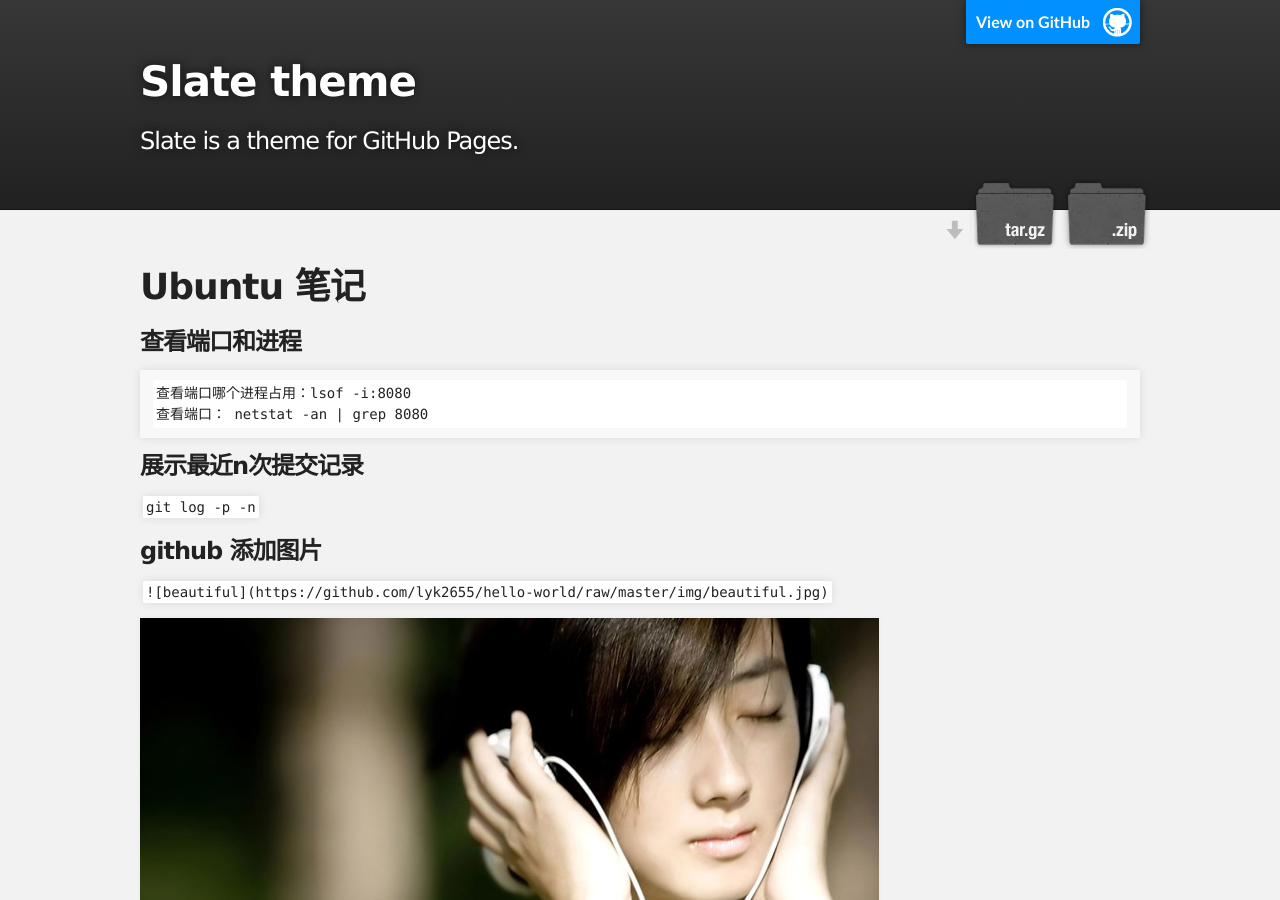
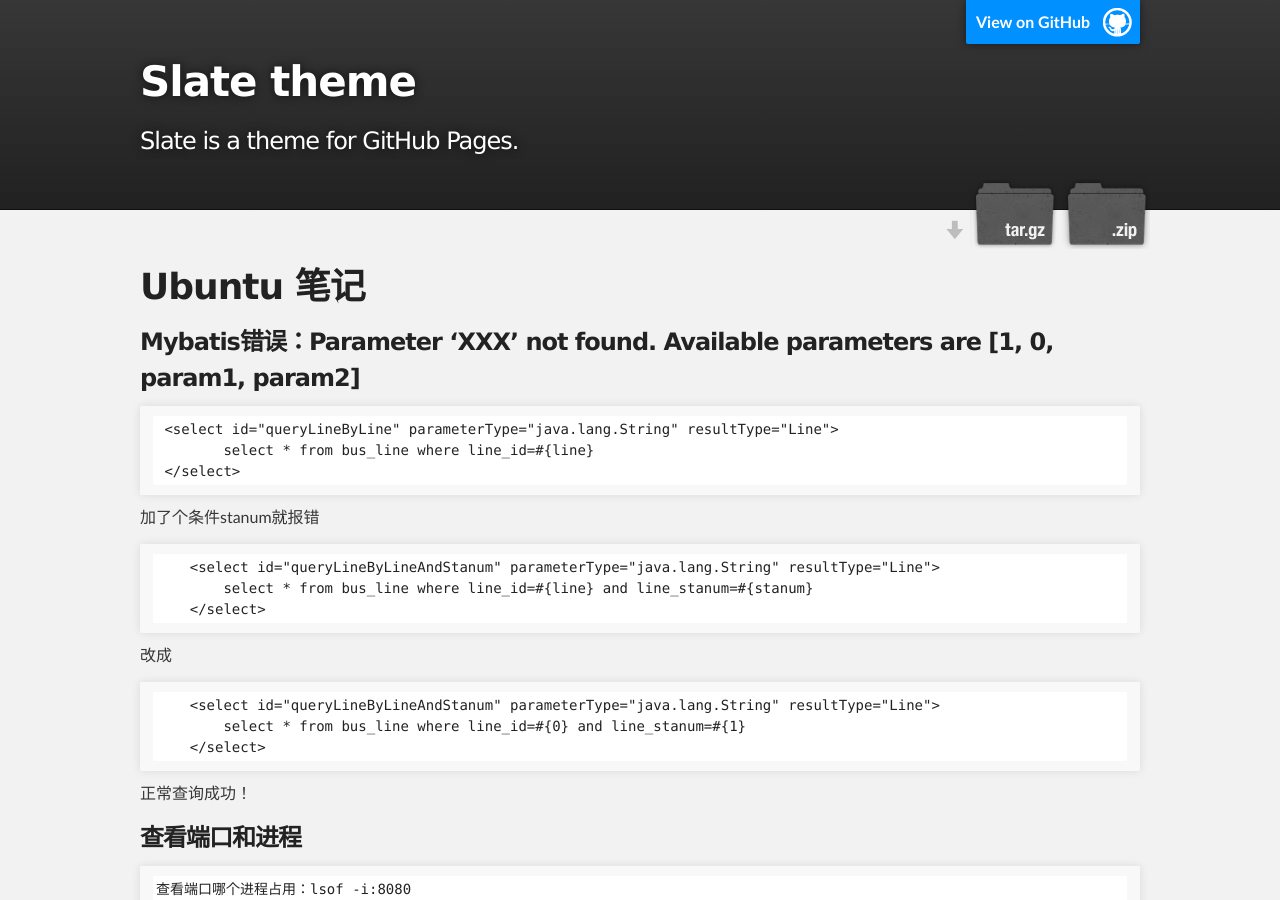
Before and after one commit to lyk2655/hello-world, a Jekyll site: the page built from index.md, in a window 1280 px wide and 900 px high. Built offline with Jekyll 4.4.1, drawn with Linux system fonts in a browser that asks for light colours; our own code applies the rules of GitHub Pages for plain Markdown files.

Commit message:
Mybatis错误：Parameter 'XXX' not found. Available parameters are [1, 0, param1, param2]

````diff
--- a/index.md
+++ b/index.md
@@ -3,6 +3,26 @@ layout: default
 ---
 
 # Ubuntu 笔记
+
+### Mybatis错误：Parameter 'XXX' not found. Available parameters are [1, 0, param1, param2]
+```
+ <select id="queryLineByLine" parameterType="java.lang.String" resultType="Line">
+        select * from bus_line where line_id=#{line}
+ </select>
+```
+加了个条件stanum就报错
+```
+    <select id="queryLineByLineAndStanum" parameterType="java.lang.String" resultType="Line">
+        select * from bus_line where line_id=#{line} and line_stanum=#{stanum}
+    </select>
+```
+改成
+```
+    <select id="queryLineByLineAndStanum" parameterType="java.lang.String" resultType="Line">
+        select * from bus_line where line_id=#{0} and line_stanum=#{1}
+    </select>
+```
+正常查询成功！
 
 ### 查看端口和进程
 ```
````
